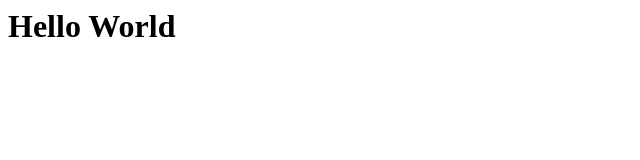
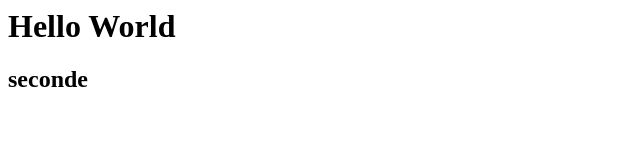
Before and after one commit to wltn153/oss_5_1, a plain HTML site: page index.html in a window 1280 px wide. Shown: the whole page, without its empty margins (0-640 px from the left). Drawn offline with Linux system fonts and the light colour scheme.

Commit message:
seconde commit

```diff
--- a/index.html
+++ b/index.html
@@ -5,6 +5,6 @@
 
     <body>
         <h1>Hello World</h1>
-
+        <h2>seconde</h2>
     </body>
 </html>
```
